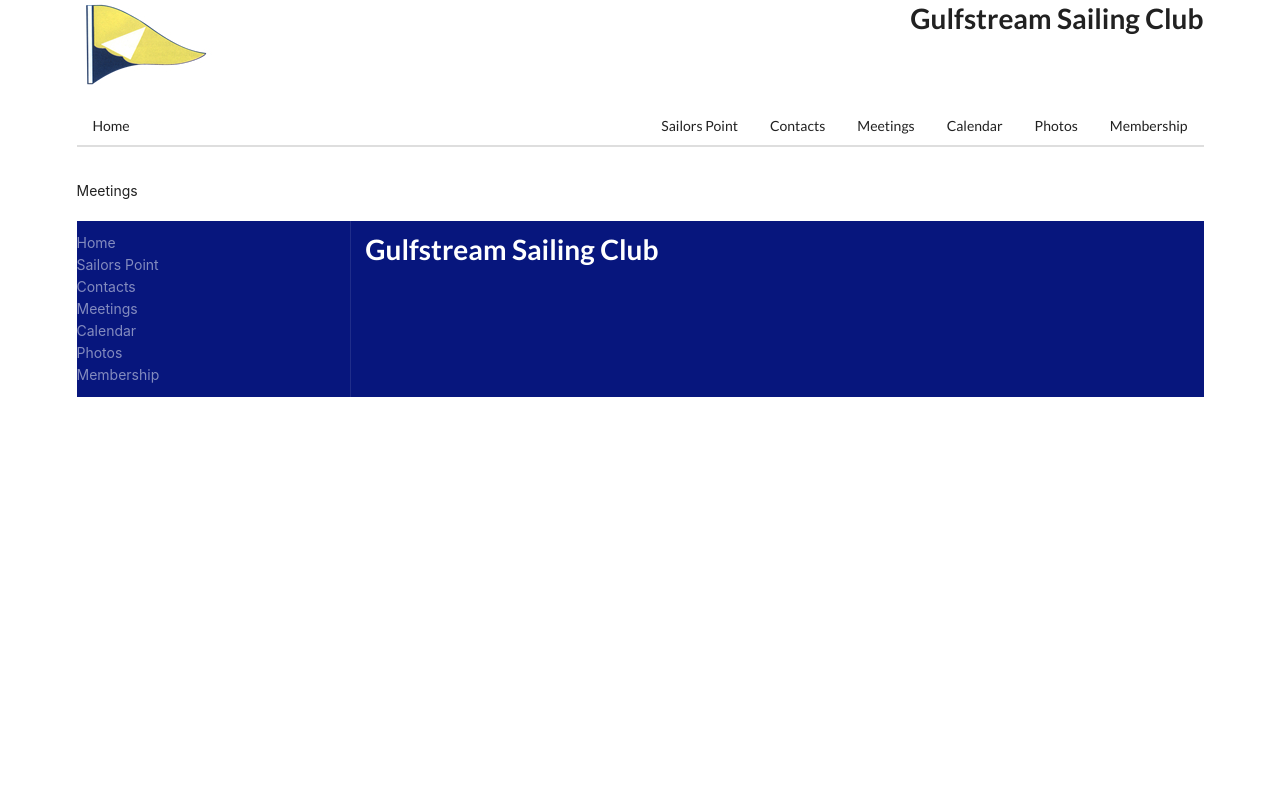
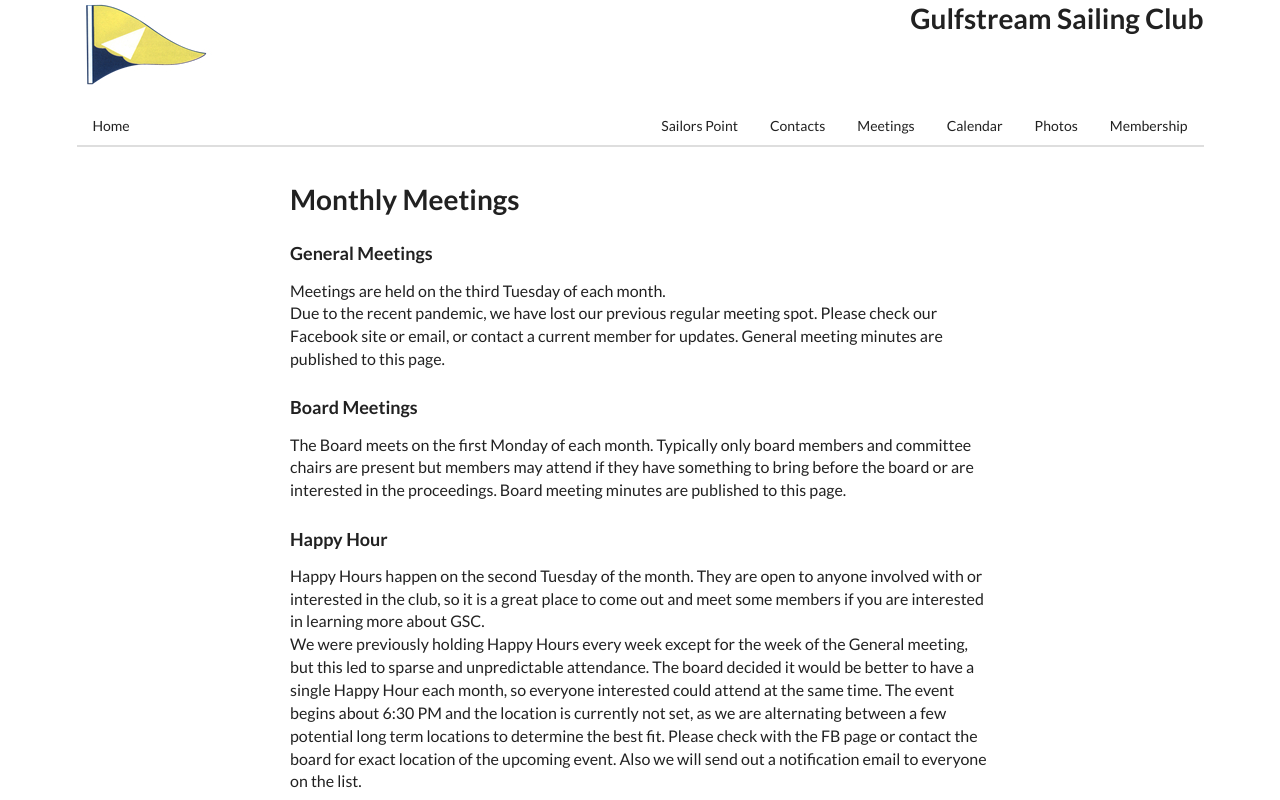
Before and after one commit to bcbowen/GulfstreamSailingClub, a React (Create React App) app in the folder gsc/: page /meetings in a window 1280 px wide. Shown: the top 800 px of the page. Built offline with nearby package versions, Linux system fonts and the light colour scheme.

Commit message:
Add meeting info

```diff
--- a/gsc/src/pages/meetings.js
+++ b/gsc/src/pages/meetings.js
@@ -1,5 +1,43 @@
 const Meetings = () => {
-  return <div>Meetings</div>;
+  return (
+    <div className="ui text container">
+      <h1>Monthly Meetings</h1>
+
+      <h3>General Meetings</h3>
+      <p>
+        Meetings are held on the third Tuesday of each month. <br />
+        Due to the recent pandemic, we have lost our previous regular meeting
+        spot. Please check our Facebook site or email, or contact a current
+        member for updates. General meeting minutes are published to this page.
+      </p>
+
+      <h3>Board Meetings</h3>
+      <p>
+        The Board meets on the first Monday of each month. Typically only board
+        members and committee chairs are present but members may attend if they
+        have something to bring before the board or are interested in the
+        proceedings. Board meeting minutes are published to this page.
+      </p>
+
+      <h3>Happy Hour</h3>
+      <p>
+        Happy Hours happen on the second Tuesday of the month. They are open to
+        anyone involved with or interested in the club, so it is a great place
+        to come out and meet some members if you are interested in learning more
+        about GSC.
+        <br />
+        We were previously holding Happy Hours every week except for the week of
+        the General meeting, but this led to sparse and unpredictable
+        attendance. The board decided it would be better to have a single Happy
+        Hour each month, so everyone interested could attend at the same time.
+        The event begins about 6:30 PM and the location is currently not set, as
+        we are alternating between a few potential long term locations to
+        determine the best fit. Please check with the FB page or contact the
+        board for exact location of the upcoming event. Also we will send out a
+        notification email to everyone on the list.
+      </p>
+    </div>
+  );
 };
 
 export default Meetings;
```
Also changed, not shown: 1 other file (tests, documents, lock files or other folders).
